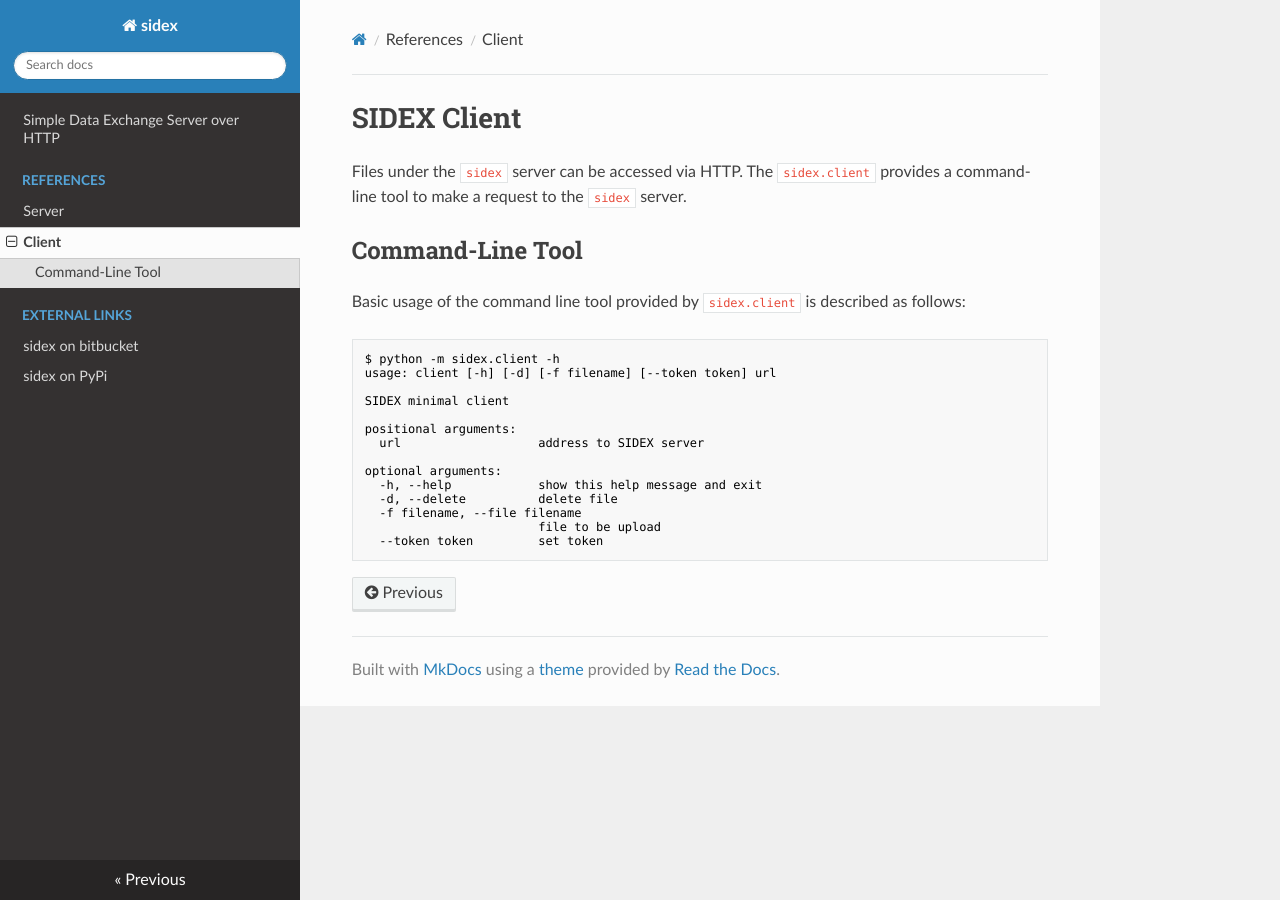
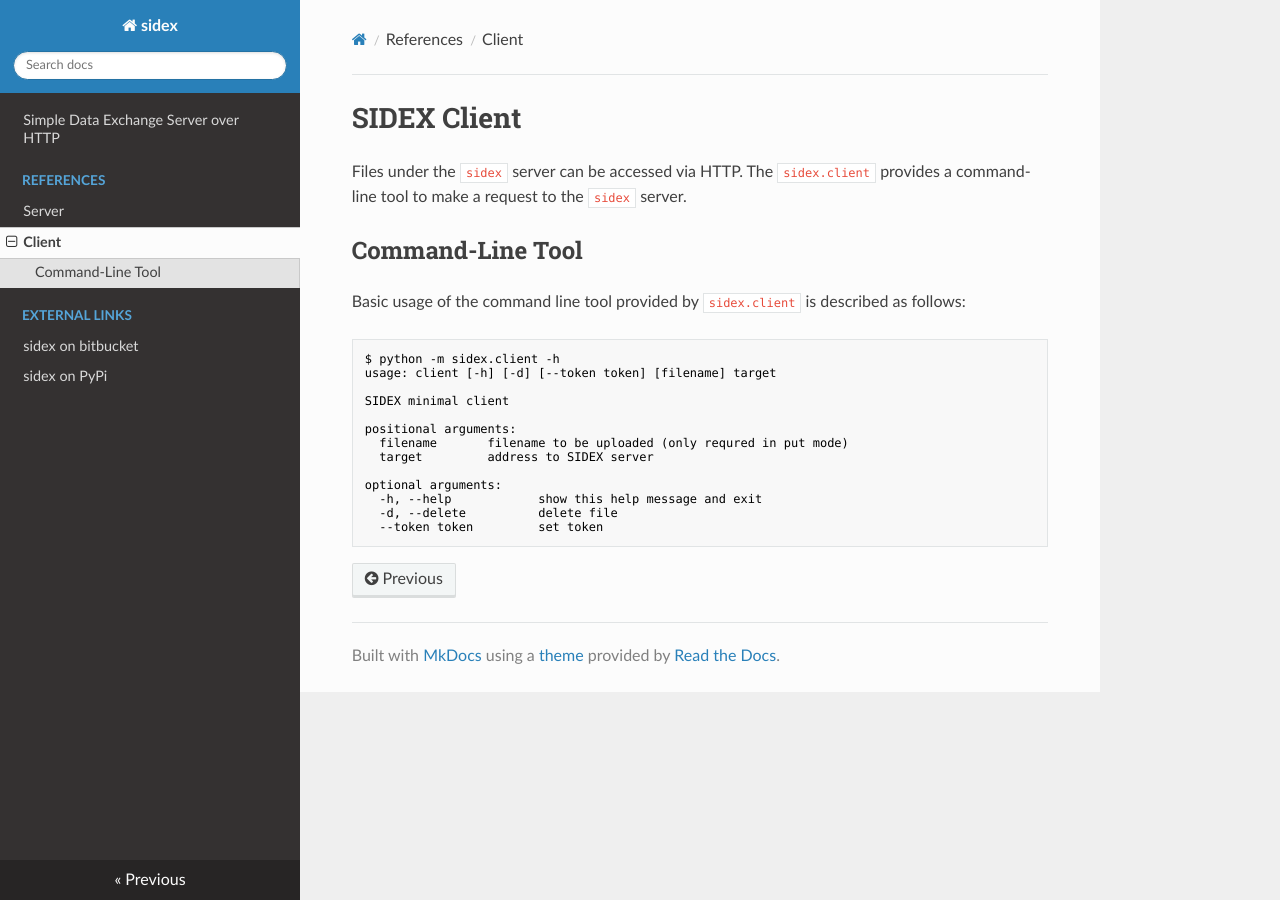
Before and after one commit to astronasutarou/sidex, an MkDocs documentation site: the page built from docs/refs/client.md, in a window 1280 px wide. Built offline with MkDocs 1.6.1, drawn with Linux system fonts in a browser that asks for light colours; nearby versions of some CDN libraries.

Commit message:
arguments of sidex.client updated

````diff
--- a/docs/refs/client.md
+++ b/docs/refs/client.md
@@ -8,17 +8,16 @@
 
 ``` none
 $ python -m sidex.client -h
-usage: client [-h] [-d] [-f filename] [--token token] url
+usage: client [-h] [-d] [--token token] [filename] target
 
 SIDEX minimal client
 
 positional arguments:
-  url                   address to SIDEX server
+  filename       filename to be uploaded (only requred in put mode)
+  target         address to SIDEX server
 
 optional arguments:
   -h, --help            show this help message and exit
   -d, --delete          delete file
-  -f filename, --file filename
-                        file to be upload
   --token token         set token
 ```
````
Also changed, not shown: 1 other file.
